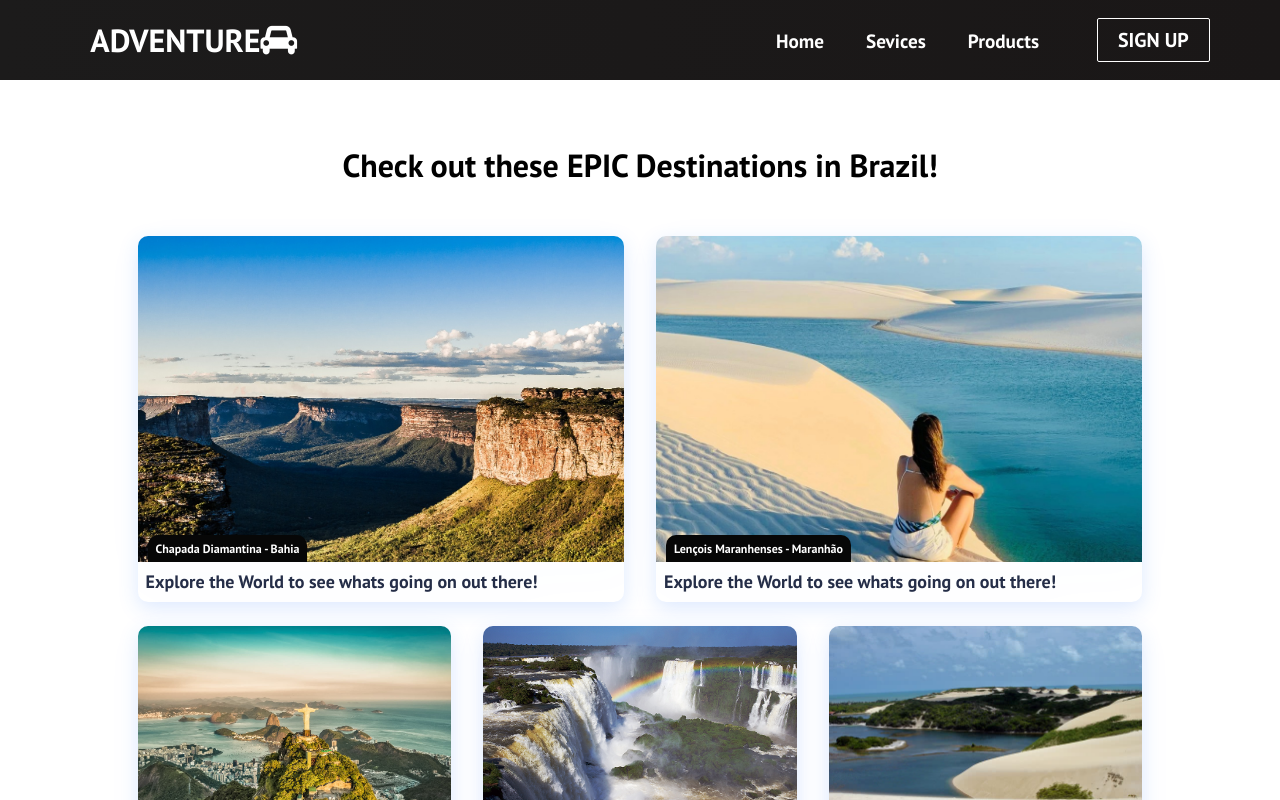
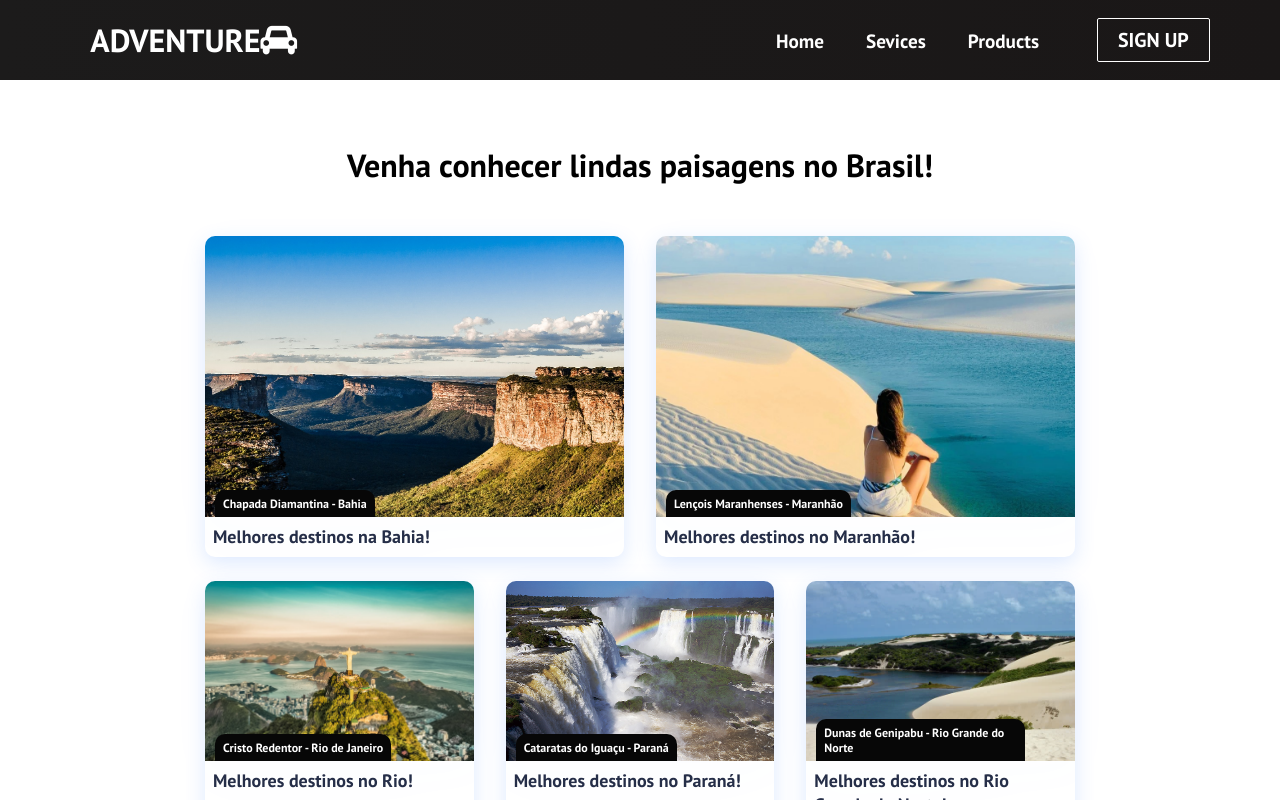
Before and after one commit to camargosproj/brasiltour, a React (Create React App) app: page /cards in a window 1280 px wide. Shown: the top 800 px of the page. Built offline with nearby package versions, Linux system fonts and the light colour scheme.

Commit message:
Changes in senteces

```diff
--- a/src/components/Cards.js
+++ b/src/components/Cards.js
@@ -6,19 +6,19 @@ import "./Cards.css";
 const Cards = () => {
     return (
         <div className="cards" id="cards">
-            <h1>Check out these EPIC Destinations in Brazil!</h1>
+            <h1>Venha conhecer lindas paisagens no Brasil!</h1>
             <div className="cards__container">
                 <div className="cards__wrapper">
                     <ul className="cards__items">
                         <CardItem
-                            src="adventure-website/images/bahia-1.jpg"
-                            text="Explore the World to see whats going on out there!"
+                            src="/adventure-website/images/bahia-1.jpg"
+                            text="Melhores destinos na Bahia!"
                             label="Chapada Diamantina - Bahia"
                             path="/products"
                         />
                         <CardItem
-                            src="adventure-website/images/maranhao-2.jpg"
-                            text="Explore the World to see whats going on out there!"
+                            src="/adventure-website/images/maranhao-2.jpg"
+                            text="Melhores destinos no Maranhão!"
                             label="Lençois Maranhenses - Maranhão"
                             path="/services"
                         />
@@ -26,20 +26,20 @@ const Cards = () => {
                     </ul>
                     <ul className="cards__items">
                         <CardItem
-                                src="adventure-website/images/rio.jpg"
-                                text="Explore the World to see whats going on out there!"
+                                src="/adventure-website/images/rio.jpg"
+                                text="Melhores destinos no Rio!"
                                 label="Cristo Redentor - Rio de Janeiro"
                                 path="/services"
                             />
                             <CardItem
-                                src="adventure-website/images/cataratas.jpg"
-                                text="Explore the World to see whats going on out there!"
+                                src="/adventure-website/images/cataratas.jpg"
+                                text="Melhores destinos no Paraná!"
                                 label="Cataratas do Iguaçu - Paraná"
                                 path="/services"
                             />
                             <CardItem
-                                src="adventure-website/images/genipabu.jpg"
-                                text="Explore the World to see whats going on out there!"
+                                src="/adventure-website/images/genipabu.jpg"
+                                text="Melhores destinos no Rio Grande do Norte!"
                                 label="Dunas de Genipabu - Rio Grande do Norte"
                                 path="/services"
                             />
```
